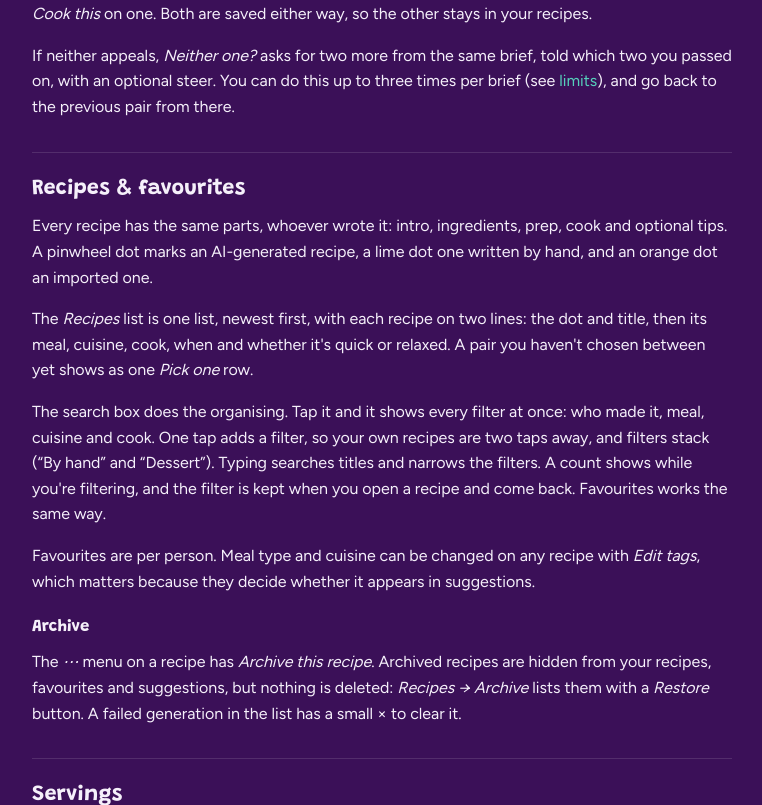
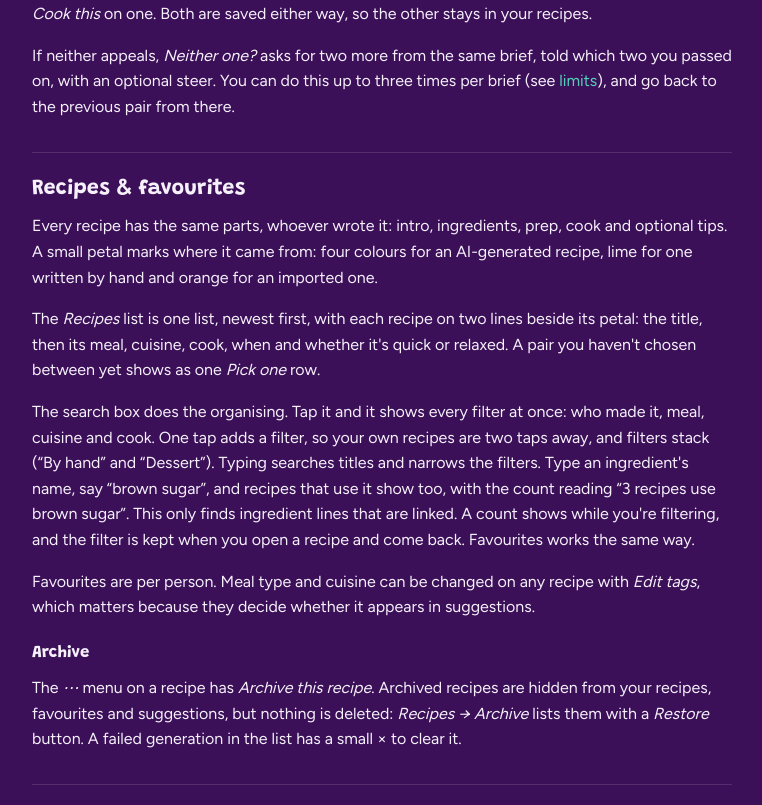
Before and after one commit to amiablealex/my-kitchen-site, a Flask app: page /docs in a window 1280 px wide. Shown: the part 4009-4814 px from the top of the page, without its empty margins (362-1124 px from the left). Run offline with Flask 3, Linux system fonts and the light colour scheme.

Commit message:
Docs: petal marks and searching recipes by ingredient

```diff
--- a/templates/docs.html
+++ b/templates/docs.html
@@ -201,14 +201,16 @@
     <section id="recipes" class="doc-sec">
       <h2>Recipes &amp; favourites</h2>
       <p>Every recipe has the same parts, whoever wrote it: intro, ingredients, prep, cook and optional
-        tips. A pinwheel dot marks an AI-generated recipe, a lime dot one written by hand, and an
-        orange dot an imported one.</p>
-      <p>The <em>Recipes</em> list is one list, newest first, with each recipe on two lines: the dot
-        and title, then its meal, cuisine, cook, when and whether it's quick or relaxed. A pair you
+        tips. A small petal marks where it came from: four colours for an AI-generated recipe, lime
+        for one written by hand and orange for an imported one.</p>
+      <p>The <em>Recipes</em> list is one list, newest first, with each recipe on two lines beside its
+        petal: the title, then its meal, cuisine, cook, when and whether it's quick or relaxed. A pair you
         haven't chosen between yet shows as one <em>Pick one</em> row.</p>
       <p>The search box does the organising. Tap it and it shows every filter at once: who made it,
         meal, cuisine and cook. One tap adds a filter, so your own recipes are two taps away, and
-        filters stack (“By hand” and “Dessert”). Typing searches titles and narrows the filters. A
+        filters stack (“By hand” and “Dessert”). Typing searches titles and narrows the filters. Type an
+        ingredient's name, say “brown sugar”, and recipes that use it show too, with the count
+        reading “3 recipes use brown sugar”. This only finds ingredient lines that are linked. A
         count shows while you're filtering, and the filter is kept when you open a recipe and come
         back. Favourites works the same way.</p>
       <p>Favourites are per person. Meal type and cuisine can be changed on any recipe with
```
